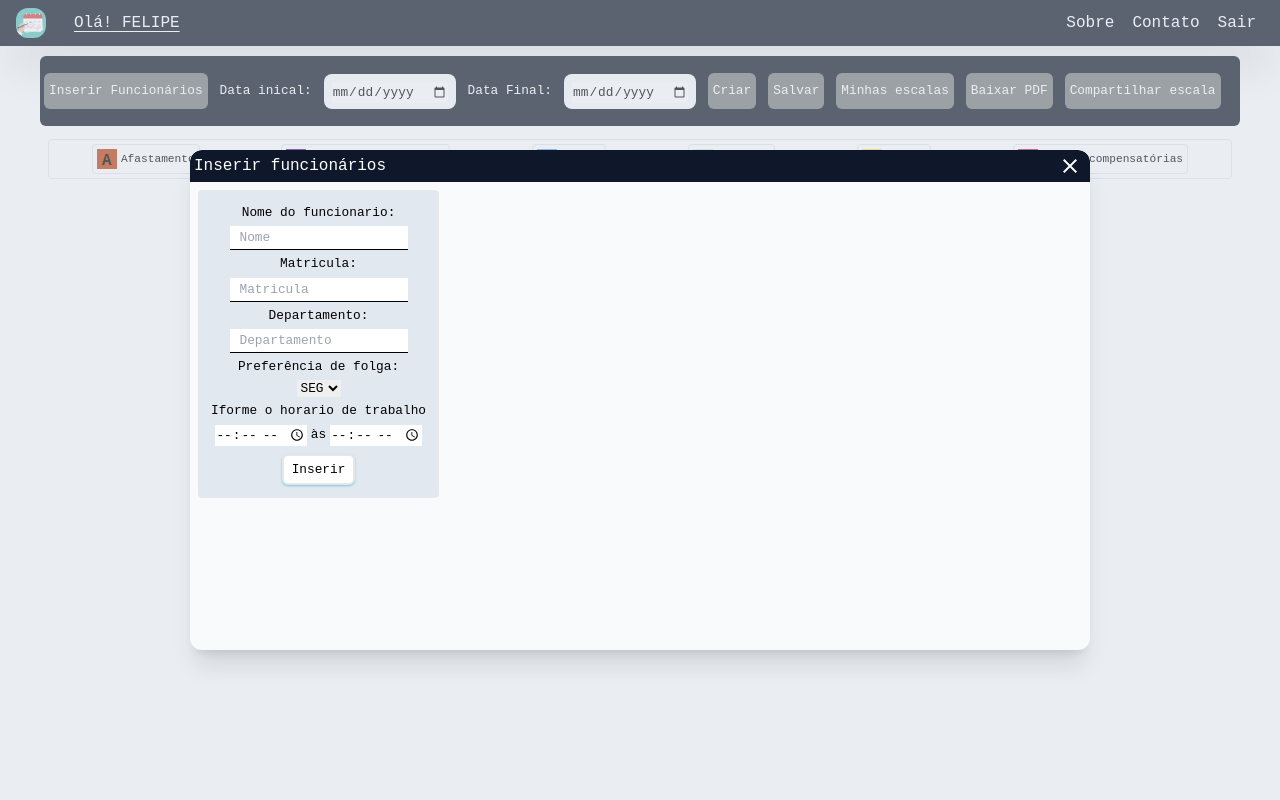
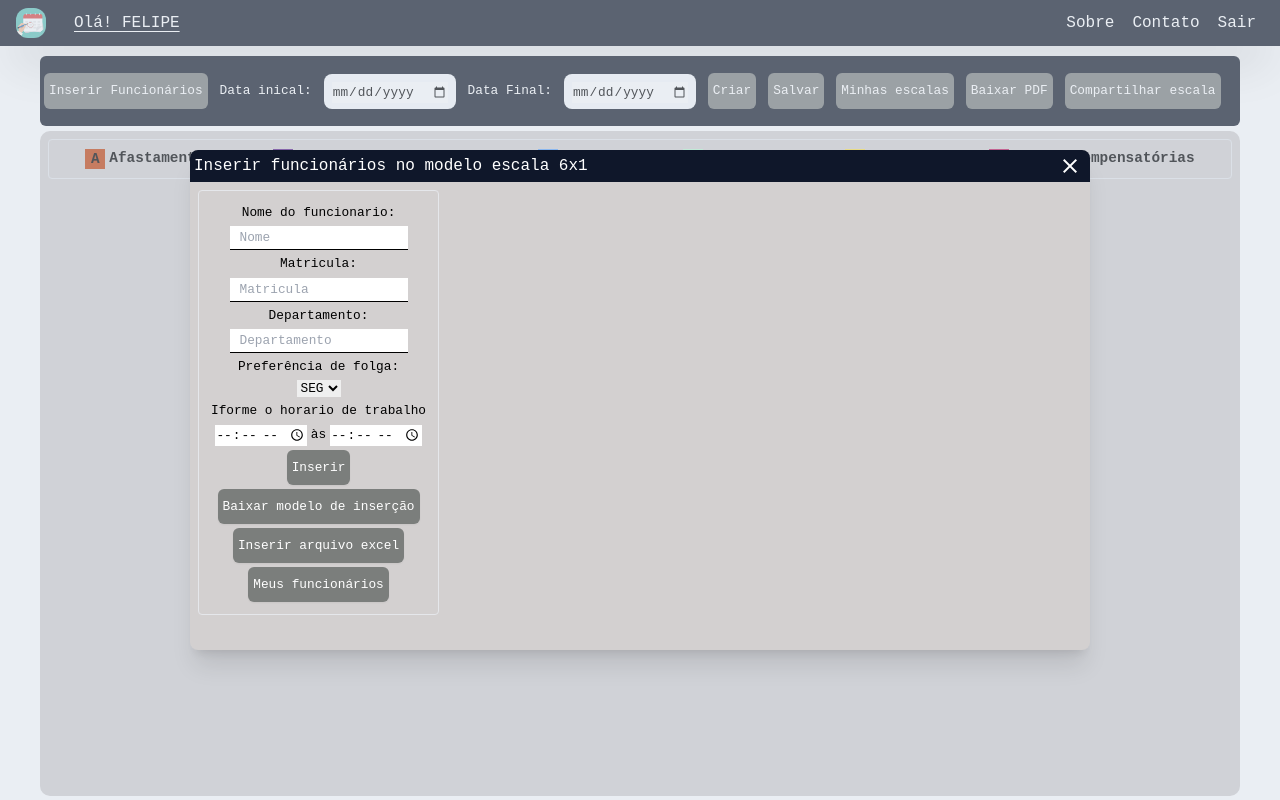
Before and after one commit to felipemiehe/escalasAPP, a React (Create React App) app: page /escalas in a window 1280 px wide. Both pictures are taken after a click on the button "Inserir Funcionários". Built offline with nearby package versions, Linux system fonts and the light colour scheme.

Commit message:
plano de fundo cinza

```diff
--- /dev/null
+++ b/src/Components/Botao/Botao.css
@@ -0,0 +1,13 @@
+.botoes{
+    padding: 8px 5px 8px 5px;
+    border-radius: 6px;
+    background-color: rgb(123, 126, 124);
+    color: white;
+
+}
+
+.botoes:hover{
+  color: rgb(253, 224, 71);
+  background-color: rgb(74, 77, 75);
+
+}
--- a/src/Components/Botao/Botao.js
+++ b/src/Components/Botao/Botao.js
@@ -1,10 +1,10 @@
-
+import './Botao.css'
 
 export default function Botao({ nome, clic, ...props }) {
 
     return (
         <button onClick={() => { clic() }}
-            className="px-2 py-1 border-2 mt-1 bg-white shadow-sm text-black hover:text-yellow-300 focus:border-low-dark rounded-md hover:bg-sky-500 shadow-cyan-500/50">
+            className="px-2 py-1 shadow-sm botoes">
             {nome}
         </button>
     )
--- a/src/Components/Form/InputClientes.js
+++ b/src/Components/Form/InputClientes.js
@@ -6,7 +6,7 @@ export default function Inpt_cliente({ func, ...props }) {
 
 
     const [name, setName] = useState('');
-    const [preferenceOff, setPreferenceOff] = useState('');
+    const [preferenceOff, setPreferenceOff] = useState('SEG');
     const [initialTimer, setInitialTimer] = useState('');
     const [finalTimer, setFinalTimer] = useState('');
     const [matricula, setMatricula] = useState('');
@@ -33,18 +33,19 @@ export default function Inpt_cliente({ func, ...props }) {
     }
 
     const converterdata = {
-        'SEG': 0,
-        'TER': 1,
-        'QUA': 2,
-        'QUI': 3,
-        'SEX': 4,
-        'SAB': 5,
-        'DOM': 6
+        'SEG': 1,
+        'TER': 2,
+        'QUA': 3,
+        'QUI': 4,
+        'SEX': 5,
+        'SAB': 6,
+        'DOM': 0,
+
     }
 
     return (
 
-        <div className=" w-full h-fit p-3 text-[0.8em] flex flex-col gap-1  items-center border rounded bg-slate-200">
+        <div className=" w-full h-fit p-3 text-[0.8em] flex flex-col gap-1  items-center border rounded">
             Nome do funcionario:
             <input value={name}
                 className='input'
@@ -64,7 +65,8 @@ export default function Inpt_cliente({ func, ...props }) {
                 placeholder="Departamento" type="text"
             />
             Preferência de folga:
-            <select onChange={e => setPreferenceOff(e.target.value)}>
+            <select  onChange={e => setPreferenceOff(e.target.value)}>
+
                 <option >SEG</option>
                 <option >TER</option>
                 <option >QUA</option>
@@ -93,8 +95,12 @@ export default function Inpt_cliente({ func, ...props }) {
             <Botao nome={'Inserir'} clic={() => inserir()} />
 
             {alert && <Alertas tipo={'Error'} usarIcone={true}>Faltam preencher campos</Alertas>}
+
+            <Botao nome={'Baixar modelo de inserção'} clic={() => console.log(converterdata[preferenceOff])} />
+            <Botao nome={'Inserir arquivo excel'} clic={() => console.log('em desenvolvimento')} />
+            <Botao nome={'Meus funcionários'} clic={() => console.log('em desenvolvimento')} />
+
         </div>
-
 
 
 
--- a/src/Components/Modal/Modal.js
+++ b/src/Components/Modal/Modal.js
@@ -7,9 +7,9 @@ export default function Modal({ showModal, close, open, title, ...props }) {
         <>
             {showModal &&
                 <div className="absolute w-full h-full top-[0] left-[0] bg-slate-300 z-50 align-middle bg-opacity-40 ">
-                    <div className="overflow-hidden h-full w-full absolute rounded-xl top-[50%] lg:max-w-[900px] xl:max-h-[500px] max-h-[400px] min-h-[400px] min-w-[600px]   left-[50%] transform -translate-x-1/2
-                     -translate-y-1/2 text-end bg-slate-50 shadow-xl">
-                        <div className="justify-between overflow-hidden flex rounded-t-xl bg-slate-900 p-1 text-white">
+                    <div className="overflow-y-auto h-full w-full absolute bg-[#d3d0d0] rounded-lg top-[50%] lg:max-w-[900px] xl:max-h-[500px] max-h-[400px] min-h-[400px] min-w-[600px]   left-[50%] transform -translate-x-1/2
+                     -translate-y-1/2 text-end  shadow-xl">
+                        <div className="justify-between overflow-hidden flex  bg-slate-900 p-1 text-white">
                             <span className="">{title}</span>
                             <span
                                 onClick={() => { close() }}
--- a/src/Components/Quadro_Escalas/QuadroEscalas.js
+++ b/src/Components/Quadro_Escalas/QuadroEscalas.js
@@ -171,41 +171,41 @@ export default function Quadraoescalas({ objeto, datass, nao_esconder, setObjtel
 
             <div className="w-full h-full p-2">
                 {nao_esconder &&
-                    <div className='flex gap-1 border p-1 justify-around rounded items-center'>
+                    <div className='flex gap-1 text-[0.9em] font-bold border p-1 justify-around rounded items-center'>
 
-                        <div className='flex gap-1 border p-1 rounded items-center'>
+                        <div className='flex gap-1 p-1  items-center'>
                             <span title="Afastamento" className='w-5 h-5 font-black text-center bg-orange-700'>A</span>
-                            <p className='text-[0.7em] text-center '>Afastamento</p>
+                            <p className=' text-center '>Afastamento</p>
                         </div>
 
-                        <div className='flex gap-1 border p-1 rounded items-center'>
+                        <div className='flex gap-1  p-1  items-center'>
                             <span title="Compensação de Horas" className='w-5 h-5 font-black text-center bg-purple-900'>C</span>
-                            <p className='text-[0.7em] text-center '>Compensação de Horas</p>
+                            <p className=' text-center '>Compensação de Horas</p>
                         </div>
 
-                        <div className='flex gap-1 border p-1 rounded items-center'>
+                        <div className='flex gap-1  p-1  items-center'>
                             <span title="Férias" className='w-5 h-5 font-black text-center bg-blue-400'>F</span>
-                            <p className='text-[0.7em] text-center '>Férias</p>
+                            <p className=' text-center '>Férias</p>
                         </div>
 
-                        <div className='flex gap-1 border p-1 rounded items-center'>
+                        <div className='flex gap-1  p-1  items-center'>
                             <span title="Descanso" className='w-5 h-5 font-black text-center bg-green-200'>D</span>
-                            <p className='text-[0.7em] text-center '>Descanso</p>
+                            <p className=' text-center '>Descanso</p>
                         </div>
 
-                        <div className='flex gap-1 border p-1 rounded items-center'>
+                        <div className='flex gap-1  p-1  items-center'>
                             <span title="Folgas" className='w-5 h-5 font-black text-center bg-yellow-300'>X</span>
-                            <p className='text-[0.7em] text-center '>Folgas</p>
+                            <p className=' text-center '>Folgas</p>
                         </div>
 
-                        <div className='flex gap-1 border p-1 rounded items-center'>
+                        <div className='flex gap-1  p-1  items-center'>
                             <span title="Folgas compensatórias" className='w-5 h-5 font-black text-center bg-pink-700'>FF </span>
-                            <p className='text-[0.7em] text-center '>Folgas compensatórias</p>
+                            <p className=' text-center '>Folgas compensatórias</p>
                         </div>
 
                     </div>}
 
-                <table className="text-center pt-1 text-[0.8rem]">
+                <table className="text-center mt-1 text-[0.9rem]">
                     <tbody>
                         <tr >
                             <td ></td>
@@ -241,31 +241,31 @@ export default function Quadraoescalas({ objeto, datass, nao_esconder, setObjtel
                                 <th className='f '>Depart</th>
                                 <th className='f '>Mat</th>
                                 <th className='f '>Nome</th>
-                                <th className='f '>Hrs.</th>
+                                <th className='f w-[82px] '>Hrs.</th>
                                 <th className='f '>Folgas</th>
                                 <th className='f '>ASS</th>
                                 <td className='flex'>
                                     {
                                         // add dias da semana
-                                        nao_esconder && (datass.length > 2) && datass.map((item, i) => (<div className={`${(i % 2 == 0) ? '' : 'bg-slate-300'} border-[1px] border-black quadrados text-sm`}>{item.getDate()}</div>))
+                                        nao_esconder && (datass.length > 2) && datass.map((item, i) => (<div className={`${(i % 2 == 0) ? '' : 'bg-slate-500'} border-[1px] border-black quadrados text-sm`}>{item.getDate()}</div>))
                                     }
 
                                 </td>
                             </tr>}
                         {objeto.map((item, index) => (
                             <>
-                                <tr className="text-[0.6rem]">
+                                <tr className="text-[0.7rem]">
                                     <th >{item.data.departamento}</th>
                                     <th className='px-[4px]'>{item.data.matricula}</th>
                                     <th className='px-[4px]'>{item.data.nome}</th>
-                                    <th className='px-[4px]'>{item.data.horario}</th>
+                                    <th className='min-w-[82px]'>{item.data.horario}</th>
                                     <th className='px-[4px]'></th>
                                     <th className='px-[4px]' ></th>
 
                                     <td className='flex'>
                                         <>
                                             {
-                                                nao_esconder && (datass.length > 2) && item.data.folgas.map((elemento, i) => (elemento !== '') ? <div title={`${item.data.trabalhados[index]}`} onClick={() => adicionarFolgas(item.data, i)} className={`border-[1px] border-black quadrados cursor-pointer`}>
+                                                nao_esconder && (datass.length > 2) && item.data.folgas.map((elemento, i) => (elemento !== '') ? <div title={`${item.data.trabalhados[index]}`} onClick={() => adicionarFolgas(item.data, i)} className={`border-[1px] border-black h-[24px] w-[22px] cursor-pointer`}>
                                                 <div className={`text-sm ${gerenciaestados(elemento)}`}>{elemento}</div></div> : '')
 
                                             }
--- a/src/Pages/Escalas/Escalas.css
+++ b/src/Pages/Escalas/Escalas.css
@@ -40,6 +40,8 @@
     grid-area: item;
     grid-column: item;
     padding-bottom: 4px;
+    border-radius: 10px;
+    background: #d3d0d0
 
 }
 
--- a/src/Pages/Escalas/Escalas.js
+++ b/src/Pages/Escalas/Escalas.js
@@ -45,6 +45,10 @@ export default function Escalas() {
 
     function CriaEscala() {
 
+
+        if(obj.length < 1 ){
+            return
+        }
 
         const dinicial = dateInicio.split('-');
         const dfinal = dateFim.split('-');
@@ -119,7 +123,7 @@ export default function Escalas() {
     function modal_inserir() {
         return (
 
-            <Modal title={'Inserir funcionários'} showModal={enableModal_criar} open={openModal_criar} close={closeModal_criar}>
+            <Modal title={'Inserir funcionários no modelo escala 6x1'} showModal={enableModal_criar} open={openModal_criar} close={closeModal_criar}>
                 <div className='items-center p-2'>
                     <FromCli func={HandleCriarObjeto} />
                 </div>
@@ -152,7 +156,7 @@ export default function Escalas() {
                     />
                 </div>
 
-                <div className='item overflow-scroll'>
+                <div className='item overflow-auto'>
                     <Quadroescalas objeto={obj} datass={datas} nao_esconder={true} setObjtelevado={Setobjt} />
                 </div>
 
--- a/src/index.css
+++ b/src/index.css
@@ -1,3 +1,33 @@
 @tailwind base;
 @tailwind components;
 @tailwind utilities;
+
+
+
+::-webkit-scrollbar {
+    background-color: #1d1d1d;
+    width: 5px;
+    height: 7px;
+    border-top-right-radius: 5px;
+    border-bottom-right-radius: 5px;
+}
+
+/* Track */
+
+::-webkit-scrollbar-track {
+    background: transparent;
+}
+
+/* Handle */
+
+::-webkit-scrollbar-thumb {
+    background: rgb(109, 109, 109);
+    border-top-right-radius: 5px;
+    border-bottom-right-radius: 5px;
+}
+
+/* Handle on hover */
+
+::-webkit-scrollbar-thumb:hover {
+    background: rgb(14, 190, 23);
+}
```
Also changed, not shown: src/Components/Quadro_Escalas/QuadraoEscalas.css (line endings or trailing spaces).
